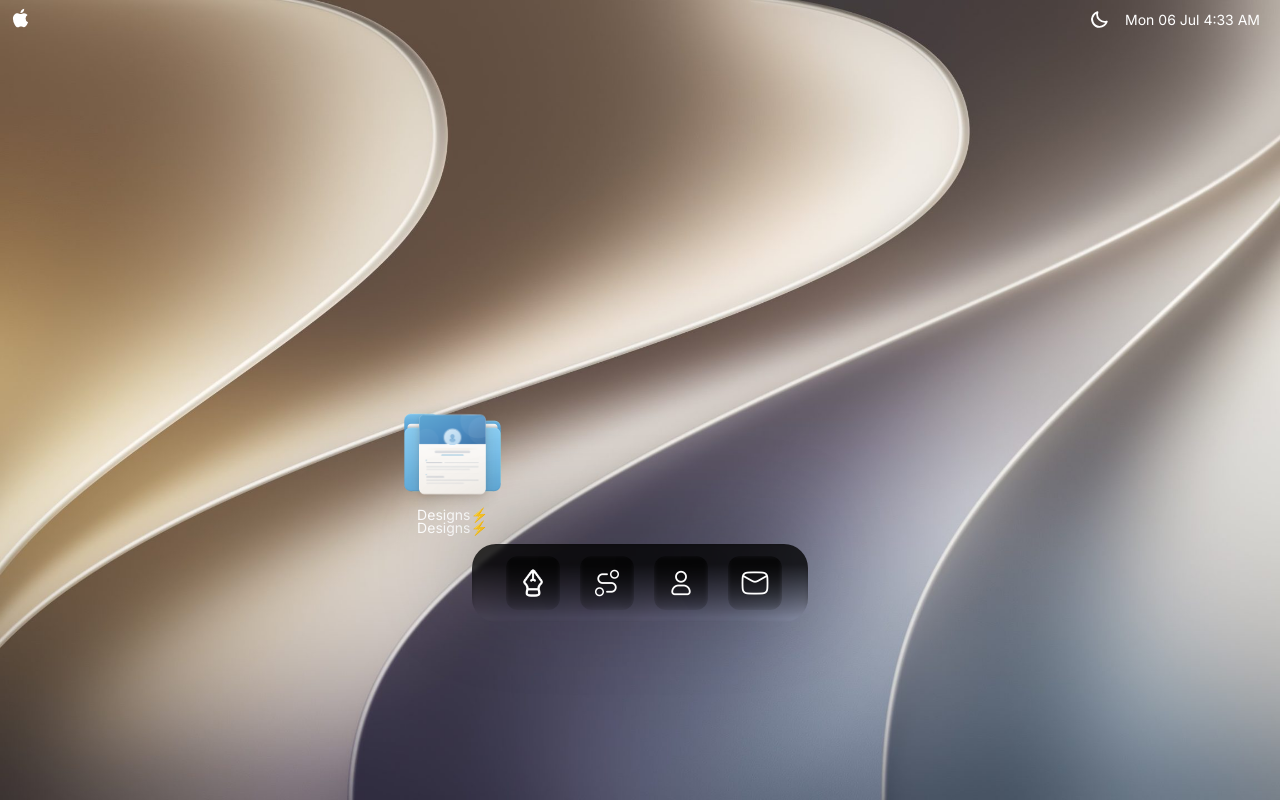
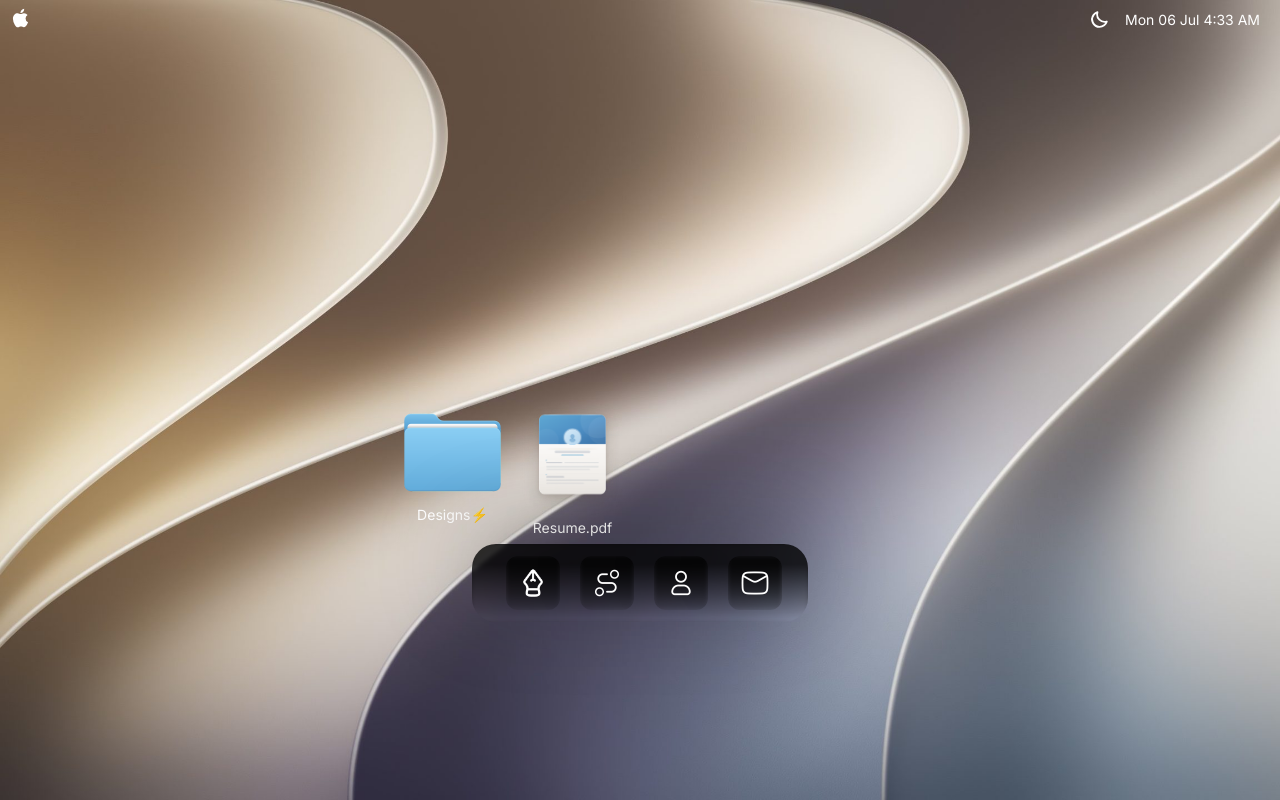
Before and after one commit to codebyviral/mac, a Next.js app: page /desktop in a window 1280 px wide. Built offline with nearby package versions, Linux system fonts and the light colour scheme.

Commit message:
[Fix] draggable app icon bug

```diff
--- a/src/components/desktop/Resume.tsx
+++ b/src/components/desktop/Resume.tsx
@@ -18,7 +18,7 @@ const Resume = () => {
             y: 0,
         }
 
-        interact('.folder-app-icon').draggable({
+        interact('.resume-app-icon').draggable({
             listeners: {
                 move(event) {
                     position.x += event.dx;
@@ -31,7 +31,7 @@ const Resume = () => {
 
     return (
         <div className=''>
-            <div className="absolute top-100 md:left-100 flex flex-col items-center folder-app-icon">
+            <div className="absolute top-100 md:left-130 flex flex-col items-center resume-app-icon">
                 <Image
                     onDoubleClick={() => openWindow('finder')}
                     className={`w-26.25 object-cover absolute cursor-none transition-all ease-in-out duration-500 ${resolvedTheme === 'light' ? 'opacity-100' : 'opacity-0'}`}
@@ -56,7 +56,7 @@ const Resume = () => {
                         height: 'auto',
                     }}
                 />
-                <h1 className="text-sm text-white select-none app-icon-text">Designs⚡️</h1>
+                <h1 className="text-sm text-white select-none app-icon-text">Resume.pdf</h1>
             </div>
         </div>
     );
```
